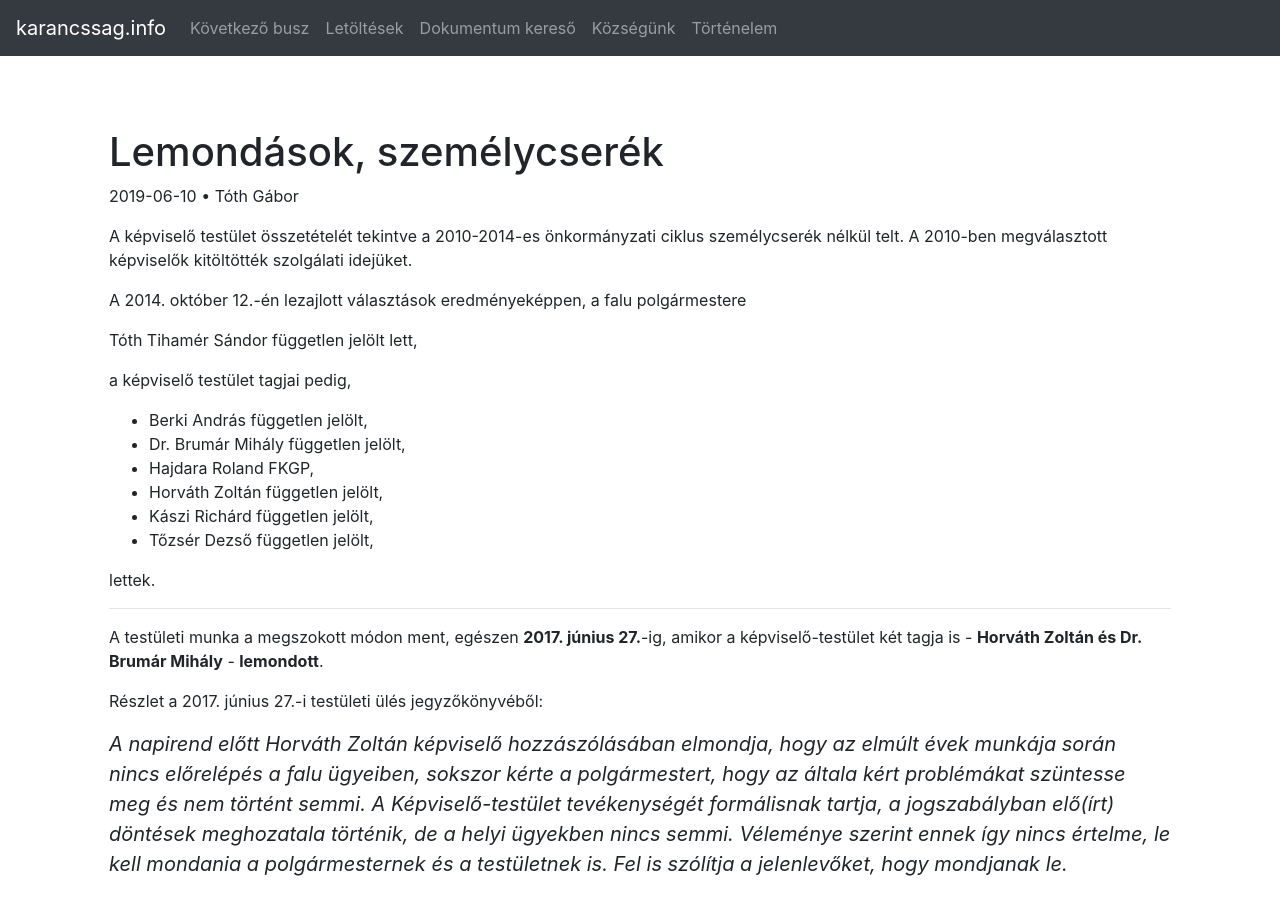
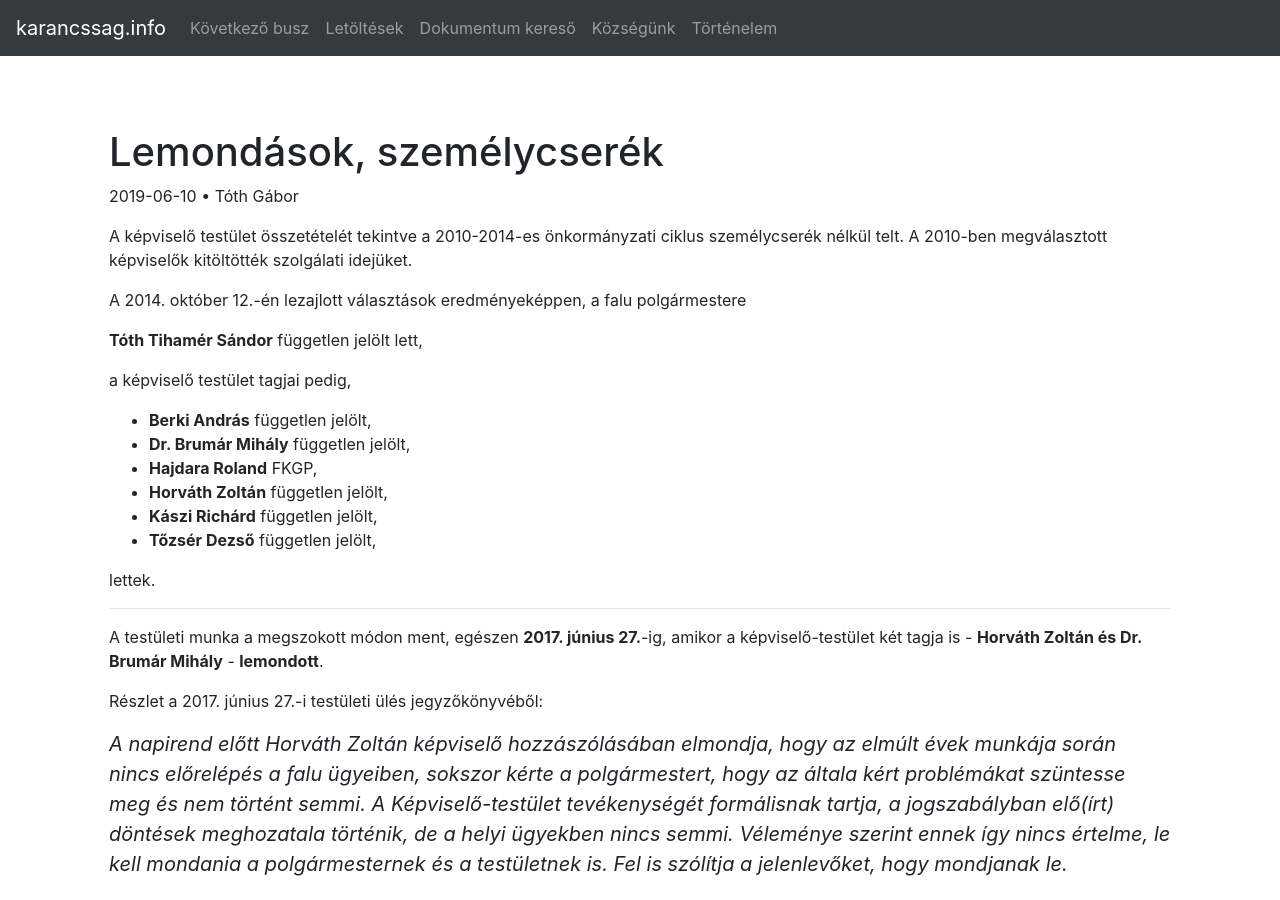
Before and after one commit to karancssag-info/karancssag.info, a Jekyll site: the page built from _posts/2019-06-10-szemelycserek.md, in a window 1280 px wide and 900 px high. Built offline with Jekyll 4.4.1, drawn with Linux system fonts in a browser that asks for light colours; nearby versions of some CDN libraries; comment, search, counter and statistics services are not loaded.

```diff
--- a/_posts/2019-06-10-szemelycserek.md
+++ b/_posts/2019-06-10-szemelycserek.md
@@ -9,16 +9,16 @@ A képviselő testület összetételét tekintve a 2010-2014-es önkormányzati
 
 A 2014. október 12.-én lezajlott választások eredményeképpen, a falu polgármestere
 
-Tóth Tihamér Sándor független jelölt lett,
+**Tóth Tihamér Sándor** független jelölt lett,
 
 a képviselő testület tagjai pedig,
 
-* Berki András	független jelölt,
-* Dr. Brumár Mihály	független jelölt,
-* Hajdara Roland	FKGP,
-* Horváth Zoltán	független jelölt,
-* Kászi Richárd	független jelölt,
-* Tőzsér Dezső	független jelölt,
+* **Berki András**	független jelölt,
+* **Dr. Brumár Mihály**	független jelölt,
+* **Hajdara Roland**	FKGP,
+* **Horváth Zoltán**	független jelölt,
+* **Kászi Richárd**	független jelölt,
+* **Tőzsér Dezső**	független jelölt,
 
 lettek.
 
```
